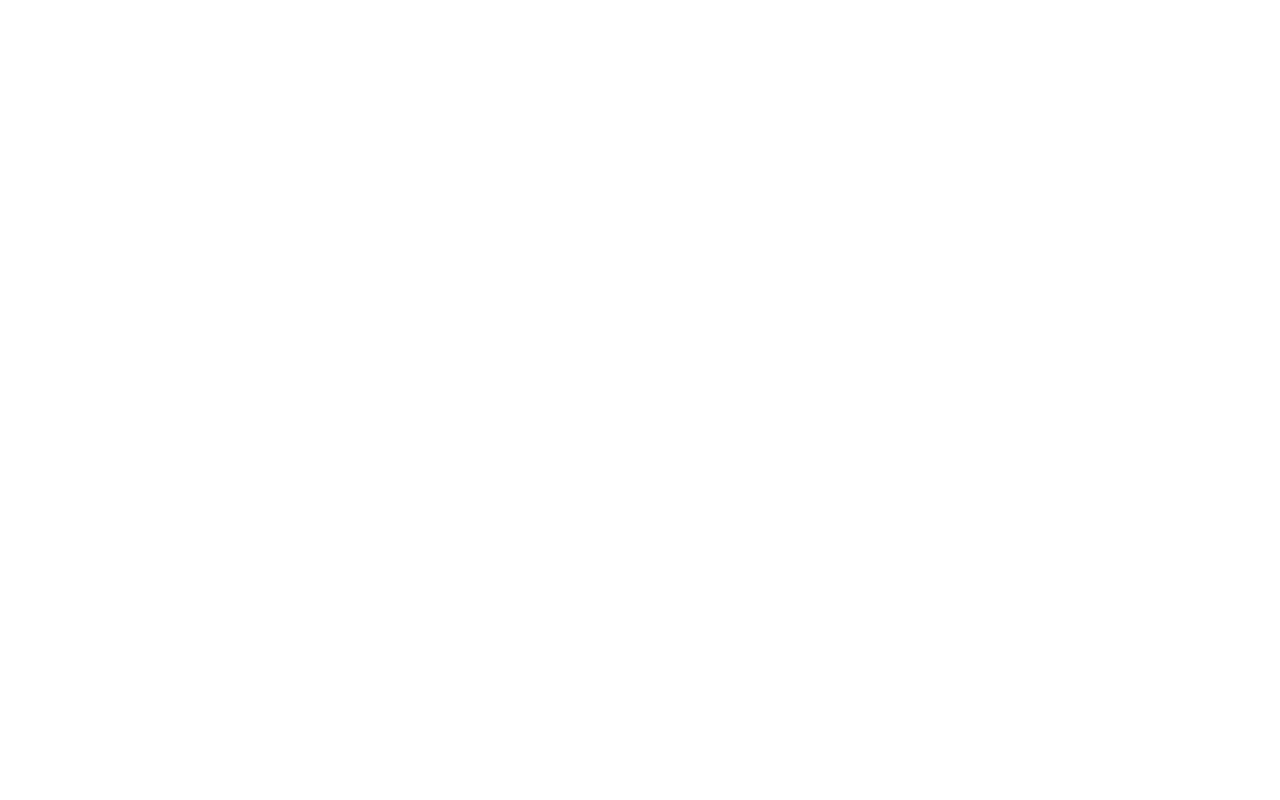
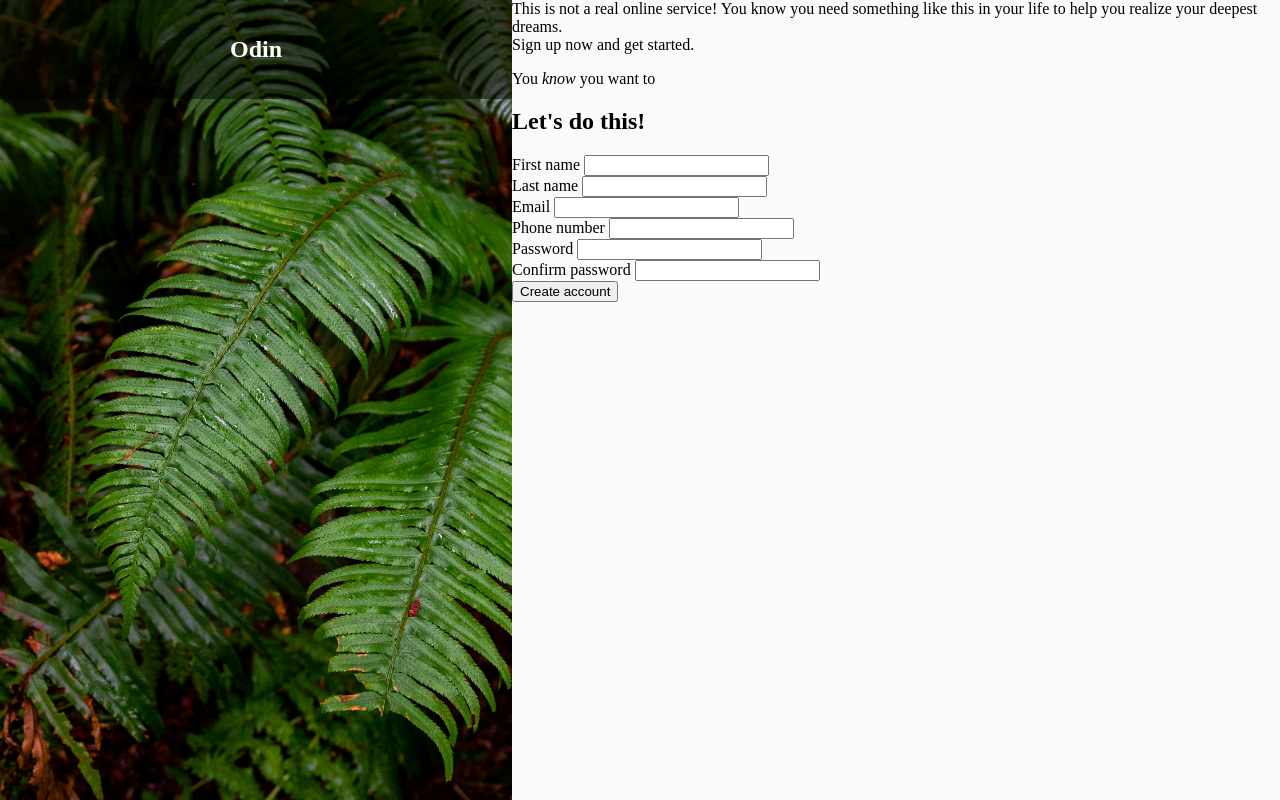
Before and after one commit to Aaltomuoto/odin-signup, a plain HTML site: page index.html in a window 1280 px wide. Drawn offline with Linux system fonts and the light colour scheme.

Commit message:
More basic layout, plus form fields

```diff
--- a/index.html
+++ b/index.html
@@ -7,6 +7,41 @@
     <link href="style.css" rel="stylesheet">
 </head>
 <body>
-
+    <section class="left">
+        <div>
+            <h1>Odin</h1>
+        </div>
+    </section>
+    <section class="right">
+        <div class="callout-txt">This is not a real online service! You know you need something like this in your life to help you realize your deepest dreams.<br />Sign up now and get started.<p>You <em>know</em> you want to</p></div>
+        <h2>Let's do this!</h2>
+        <form>
+            <div class="form-row">
+                <label for="firstName">First name</label>
+                <input type="text" name="firstName" id="firstName" required>
+            </div>
+            <div class="form-row">
+                <label for="lastName">Last name</label>
+                <input type="text" name="lastName" id="lastName" required>
+            </div>
+            <div class="form-row">
+                <label for="email">Email</label>
+                <input type="email" name="email" id="email" required>
+            </div>
+            <div class="form-row">
+                <label for="phone">Phone number</label>
+                <input type="tel" name="phone" id="phone" required>
+            </div>
+            <div class="form-row">
+                <label for="password">Password</label>
+                <input type="password" name="password" id="password" required>
+            </div>
+            <div class="form-row">
+                <label for="confirm">Confirm password</label>
+                <input type="password" name="confirm" id="confirm" required>
+            </div>
+            <button>Create account</button>
+        </form>
+    </section>
 </body>
 </html>
--- a/style.css
+++ b/style.css
@@ -6,3 +6,32 @@
     font-style: normal;
 
 }
+html {
+    height: 100%;
+}
+body {
+    padding: 0;
+    margin: 0;
+    display: flex;
+    flex-direction: row;
+    height: 100%;
+}
+body section.left {
+    flex-basis: 40%;
+    height: inherit;
+    background:#FFF url('img/bg.jpg') no-repeat;
+    background-size: cover;
+    color:#FFF;
+}
+body section.right {
+    background-color: #F9FAFB;
+    flex-basis: 60%;
+    height: inherit;
+}
+.left div {
+    background-color: rgba(0,0,0,.5);
+    padding: 1em 0;
+}
+h1 {
+    text-align: center;
+}
```
